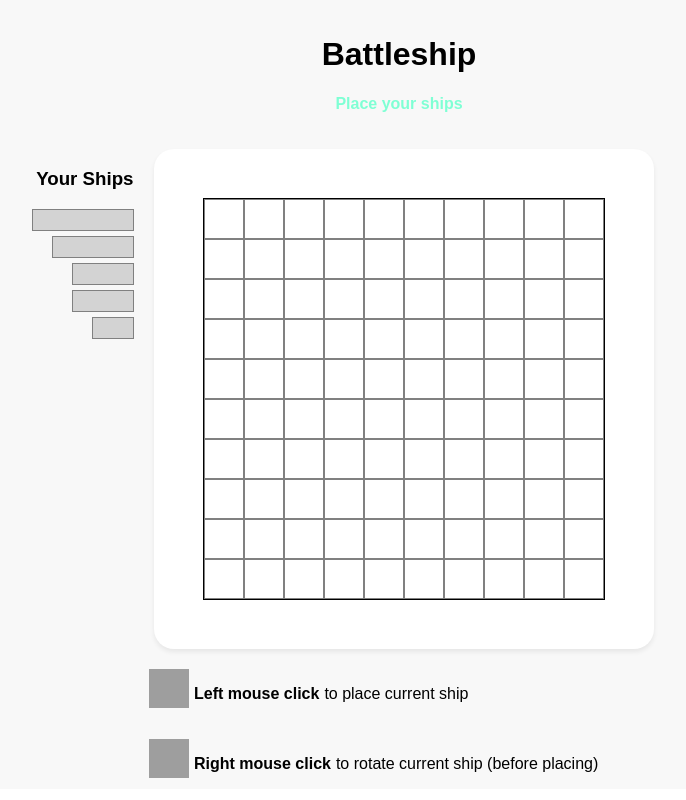
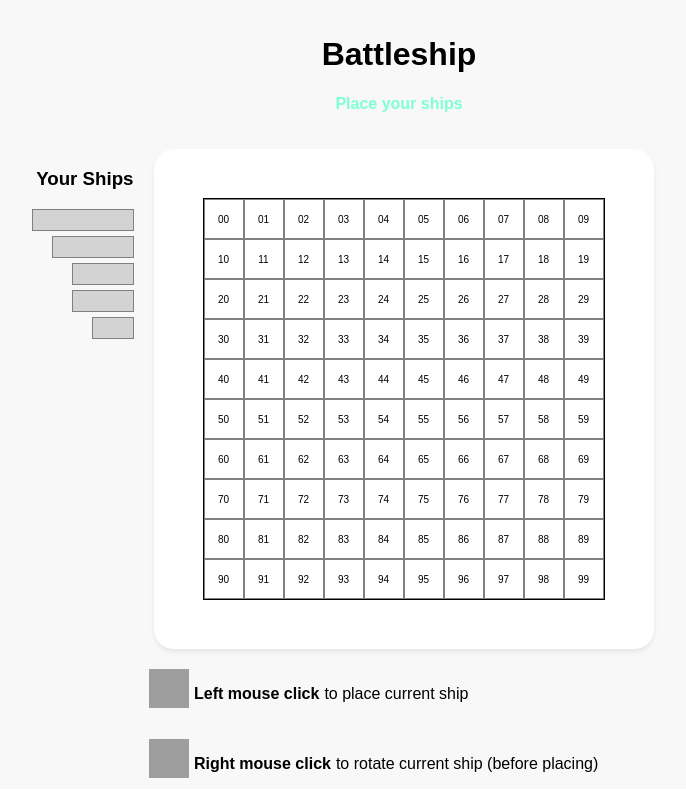
Before and after one commit to robertpop47/battleships, a React app: page / in a window 1280 px wide. Shown: the whole page, without its empty margins (241-927 px from the left). Built offline with nearby package versions, Linux system fonts and the light colour scheme; grey boxes are pictures that could not be loaded.

Commit message:
done the onHover functionality

```diff
--- a/src/App/Board.js
+++ b/src/App/Board.js
@@ -1,6 +1,6 @@
 import React from "react";
 import { useSelector } from "react-redux";
-import { Row } from "./Row";
+import Row from "./Row";
 
 export const Board = (props) => {
   const rows = useSelector((state) => state.board);
--- a/src/App/Cell.js
+++ b/src/App/Cell.js
@@ -1,13 +1,31 @@
 import React from "react";
-import { useSelector } from "react-redux";
 
-export const Cell = ({ val }) => {
+import { useSelector, connect, useDispatch } from "react-redux";
+import { mouseEnter, mouseLeave } from "./actions";
+
+const Cell = (props) => {
+  const dispatch = useDispatch();
+
   return (
     <div
       className="cell"
-      style={{ height: "40px", width: "40px", border: "1px solid grey" }}
+      style={{
+        height: "40px",
+        width: "40px",
+        border: "1px solid grey",
+        backgroundColor: props.color,
+      }}
+      onMouseEnter={() => {
+        dispatch(mouseEnter(props.coordinates));
+      }}
+      onMouseLeave={() => {
+        dispatch(mouseLeave(props.coordinates));
+      }}
     >
-      {val}
+      {props.coordinates}
+      {/* {console.log(props.key)} */}
     </div>
   );
 };
+
+export default connect()(Cell);
--- a/src/App/Row.js
+++ b/src/App/Row.js
@@ -1,25 +1,48 @@
 import React from "react";
-import { useSelector } from "react-redux";
-import { Cell } from "./Cell";
+import { useSelector, Provider, useDispatch, connect } from "react-redux";
+import Cell from "./Cell";
 import { Hoverable } from "./Hoverable";
+import store from "./stores";
+import { mouseEnter, mouseLeave } from "./actions";
 
-export const Row = (props) => {
+const Row = (props) => {
   //   const rows = useSelector((state) => state.board);
+  const dispatch = useDispatch();
+  const hovered = useSelector((state) => state.hovered);
   return (
-    <div style={{ width: "500px", display: "flex", flexWrap: "wrap" }}>
+    <div
+      style={{
+        width: "500px",
+        display: "flex",
+        flexWrap: "wrap",
+      }}
+    >
       {props.row.map((cell, cellIndex) => {
         // row.map((cell) => {
         //   return <Cell></Cell>;
         // });
         return (
           // <Hoverable>
+
           <Cell
             key={`${props.rowIndex}${cellIndex}`}
-            // val={props.cellType}
+            coordinates={`${props.rowIndex}${cellIndex}`}
+            val={123}
+            color={hovered[props.rowIndex][cellIndex] ? "green" : "white"}
+            // onMouseEnter={() => {
+            //   dispatch(mouseEnter(`${props.rowIndex}${cellIndex}`));
+            // }}
+            // onMouseLeave={() => {
+            //   dispatch(mouseLeave(`${props.rowIndex}${cellIndex}`));
+            // }}
           ></Cell>
+
           // </Hoverable>
         );
       })}
+      {console.log(props.rowIndex)}
     </div>
   );
 };
+
+export default connect()(Row);
--- a/src/App/actions.js
+++ b/src/App/actions.js
@@ -0,0 +1,18 @@
+export const MOUSE_ENTER = "MOUSE_ENTER";
+export const MOUSE_LEAVE = "MOUSE_LEAVE";
+
+export const mouseEnter = (cellIndex) => {
+  cellIndex = parseInt(cellIndex);
+  return {
+    type: MOUSE_ENTER,
+    coordinates: [parseInt(cellIndex / 10), cellIndex % 10],
+  };
+};
+
+export const mouseLeave = (cellIndex) => {
+  cellIndex = parseInt(cellIndex);
+  return {
+    type: MOUSE_LEAVE,
+    coordinates: [parseInt(cellIndex / 10), cellIndex % 10],
+  };
+};
--- a/src/App/reducers.js
+++ b/src/App/reducers.js
@@ -1,4 +1,5 @@
 import { combineReducers } from "redux";
+import { MOUSE_ENTER, MOUSE_LEAVE } from "./actions";
 
 const shipListState = {
   ships: [
@@ -26,25 +27,68 @@ const boardState = {
 };
 
 const hoveredStade = {
-  hovered: false,
+  hovered: [
+    Array(10).fill(false),
+    Array(10).fill(false),
+    Array(10).fill(false),
+    Array(10).fill(false),
+    Array(10).fill(false),
+    Array(10).fill(false),
+    Array(10).fill(false),
+    Array(10).fill(false),
+    Array(10).fill(false),
+    Array(10).fill(false),
+  ],
+};
+
+const cellColorState = {
+  color: "white",
 };
 
 const shipList = (state = shipListState, action) => {
-  return [...state.ships];
+  // debugger;
+  return [...shipListState.ships];
 };
 
 const board = (state = boardState, action) => {
-  return [...state.cells];
+  return [...boardState.cells];
 };
 
 const hovered = (state = hoveredStade, action) => {
-  return state.hovered;
+  if (action.type === MOUSE_ENTER) {
+    let newHovered = [...hoveredStade.hovered];
+    const rowNumber = action.coordinates[0];
+    const colNumber = action.coordinates[1];
+    // console.log(rowNumber, " ", colNumber);
+    newHovered[rowNumber][colNumber] = true;
+    return [...newHovered];
+  }
+  if (action.type === MOUSE_LEAVE) {
+    let newHovered = [...hoveredStade.hovered];
+    const rowNumber = action.coordinates[0];
+    const colNumber = action.coordinates[1];
+    // console.log(rowNumber, " ", colNumber);
+    newHovered[rowNumber][colNumber] = false;
+    return [...newHovered];
+  }
+  return [...hoveredStade.hovered];
+};
+
+const color = (state = cellColorState, action) => {
+  if (action.type === MOUSE_ENTER) {
+    return { color: "green" };
+  }
+  if (action.type === MOUSE_LEAVE) {
+    return { color: "white" };
+  }
+  return { color: "white" };
 };
 
 const battleship = combineReducers({
   shipList,
   board,
   hovered,
+  color,
 });
 
 export default battleship;
```
Also changed, not shown: .browserslistrc (added).
